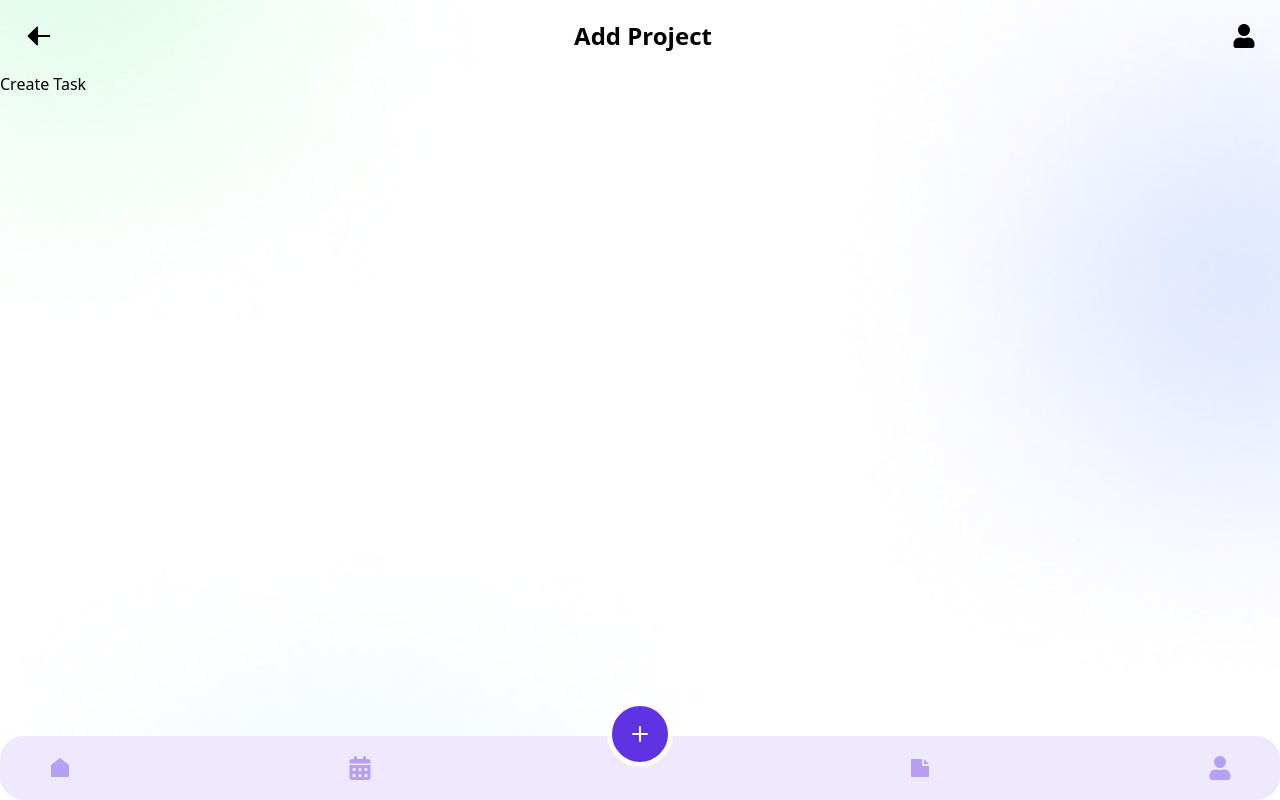
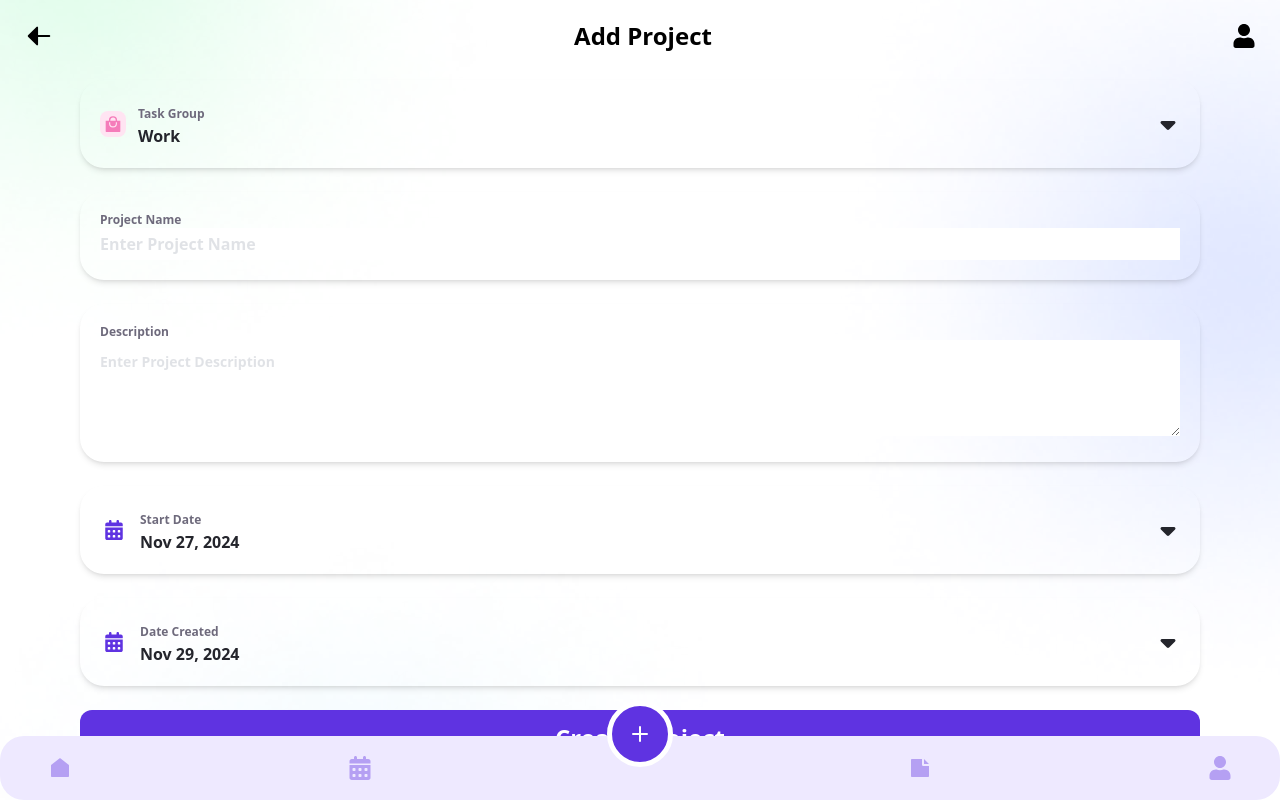
Before and after one commit to alonzojoe/React-TS-Task-Management, a React (Vite) app: page /home/task/create in a window 1280 px wide. Built offline with nearby package versions, Linux system fonts and the light colour scheme.

Commit message:
feat: create ui ux for Create Task

```diff
--- a/src/pages/Tasks/CreateTask.tsx
+++ b/src/pages/Tasks/CreateTask.tsx
@@ -1,7 +1,164 @@
+import Card from "../../components/UI/Card";
+import { IoBagHandleSharp } from "react-icons/io5";
+import { FaCaretDown, FaCaretUp } from "react-icons/fa6";
+import { useState } from "react";
+import { FaCalendarDays } from "react-icons/fa6";
 const CreateTask = () => {
+  const [toggle, setToggle] = useState(false);
+  const list = [1, 2, 3, 4, 5, 6, 7, 8, 9, 10];
   return (
-    <div>
-      <h1>Create Task</h1>
+    <div className="container space-y-5  py-2">
+      <form className="space-y-6">
+        <div>
+          <Card background="cardBg" shrink="shrink-0" width="w-[full]">
+            <div className="relative z-10">
+              <div className="flex items-center justify-between">
+                <div className="flex items-center gap-3">
+                  <span className="bg-lightPink p-1 rounded-lg">
+                    <IoBagHandleSharp className="text-lg text-darkPink" />
+                  </span>
+                  <div>
+                    <span className="text-textSecondary font-semibold text-xs">
+                      Task Group
+                    </span>
+                    <h4 className="text-textPrimary text-md font-bold mt-0">
+                      Work
+                    </h4>
+                  </div>
+                </div>
+                <div>
+                  {toggle ? (
+                    <FaCaretUp
+                      className="text-textPrimary text-2xl"
+                      onClick={() => setToggle((prev) => !prev)}
+                    />
+                  ) : (
+                    <FaCaretDown
+                      className="text-textPrimary text-2xl"
+                      onClick={() => setToggle((prev) => !prev)}
+                    />
+                  )}
+                </div>
+              </div>
+              <div
+                className={`absolute rounded-lg bg-white w-full p-3 transition-all duration-300 ease-in-out opacity-1 scale-95 ${
+                  toggle
+                    ? "opacity-100 scale-100 visible"
+                    : "opacity-0 scale-95 invisible"
+                }`}
+              >
+                <div className="overflow-x-auto h-60 md:h-80">
+                  <ul className="space-y-2">
+                    {list.map((item) => (
+                      <li key={item}>
+                        <div className="flex items-center gap-3 hover:bg-[#F2F2F4] p-2 rounded-lg border-b borer-b-[#F2F2F4]">
+                          <span className="bg-lightPink p-1 rounded-lg">
+                            <IoBagHandleSharp className="text-lg text-darkPink" />
+                          </span>
+                          <div>
+                            <span className="text-textSecondary text-xs">
+                              Task Group
+                            </span>
+                            <h4 className="text-textPrimary text-md font-bold mt-0">
+                              Work
+                            </h4>
+                          </div>
+                        </div>
+                      </li>
+                    ))}
+                  </ul>
+                </div>
+              </div>
+            </div>
+          </Card>
+        </div>
+        <div>
+          <Card background="cardBg" shrink="shrink-0" width="w-[full]">
+            <div>
+              <label
+                htmlFor="title"
+                className="text-textSecondary font-semibold text-xs block"
+              >
+                Project Name
+              </label>
+              <input
+                type="text"
+                className="py-1 text-textPrimary px-0 w-full font-semibold ring-0 border-0 outline-none placeholder:opacity-30"
+                id="title"
+                placeholder="Enter Project Name"
+              />
+            </div>
+          </Card>
+        </div>
+        <div>
+          <Card background="cardBg" shrink="shrink-0" width="w-[full]">
+            <div>
+              <label
+                htmlFor="title"
+                className="text-textSecondary font-semibold text-xs block"
+              >
+                Description
+              </label>
+              <textarea
+                className="py-3 text-textPrimary px-0 w-full text-sm font-semibold ring-0 border-0 outline-none placeholder:opacity-30 h-24"
+                id="title"
+                placeholder="Enter Project Description"
+              />
+            </div>
+          </Card>
+        </div>
+        <div>
+          <Card background="cardBg" shrink="shrink-0" width="w-[full]">
+            <div className="flex items-center justify-between">
+              <div className="flex items-center gap-3">
+                <span className="p-1 rounded-lg">
+                  <FaCalendarDays className="text-xl text-primary" />
+                </span>
+                <div>
+                  <span className="text-textSecondary font-semibold text-xs">
+                    Start Date
+                  </span>
+                  <h4 className="text-textPrimary text-md font-bold mt-0">
+                    Nov 27, 2024
+                  </h4>
+                </div>
+              </div>
+              <div>
+                <FaCaretDown className="text-textPrimary text-2xl" />
+              </div>
+            </div>
+          </Card>
+        </div>
+        <div>
+          <Card background="cardBg" shrink="shrink-0" width="w-[full]">
+            <div className="flex items-center justify-between">
+              <div className="flex items-center gap-3">
+                <span className="p-1 rounded-lg">
+                  <FaCalendarDays className="text-xl text-primary" />
+                </span>
+                <div>
+                  <span className="text-textSecondary font-semibold text-xs">
+                    Date Created
+                  </span>
+                  <h4 className="text-textPrimary text-md font-bold mt-0">
+                    Nov 29, 2024
+                  </h4>
+                </div>
+              </div>
+              <div>
+                <FaCaretDown className="text-textPrimary text-2xl" />
+              </div>
+            </div>
+          </Card>
+        </div>
+        <div>
+          <button className="primary-btn flex justify-between items-center text-2xl w-full">
+            <span></span>
+            <span>Create Project</span>
+            <span></span>
+          </button>
+        </div>
+      </form>
     </div>
   );
 };
--- a/src/pages/Tasks/Lists.tsx
+++ b/src/pages/Tasks/Lists.tsx
@@ -62,7 +62,7 @@ const Lists = () => {
           </button>
         </div>
       </div>
-      <div className="grid grid-cols-1 md:grid-cols-3 xl:grid-cols-4 gap-3">
+      <div className="grid grid-cols-1 md:grid-cols-3 xl:grid-cols-4 gap-3 pb-20">
         <Card background="cardBg" shrink="shrink-0" width="w-[full]">
           <div className="flex justify-between items-start gap-3">
             <div>
```
